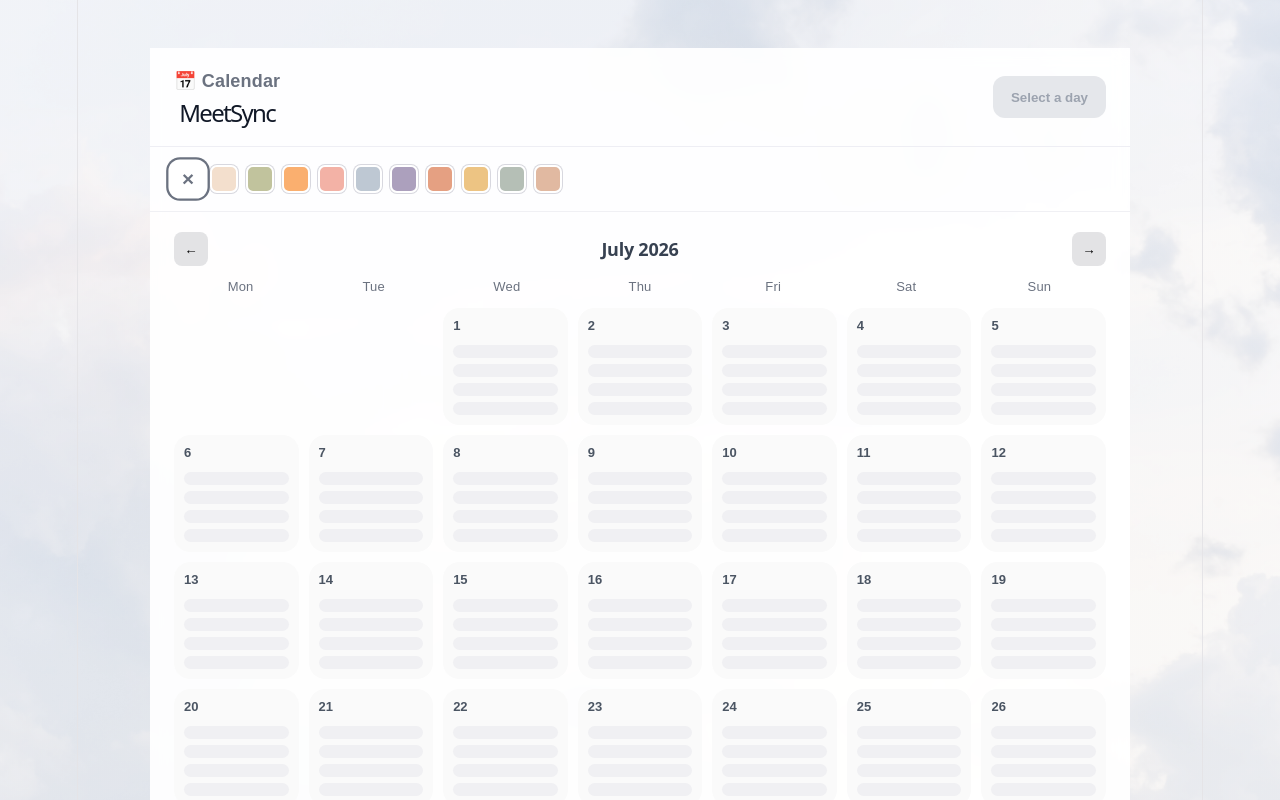
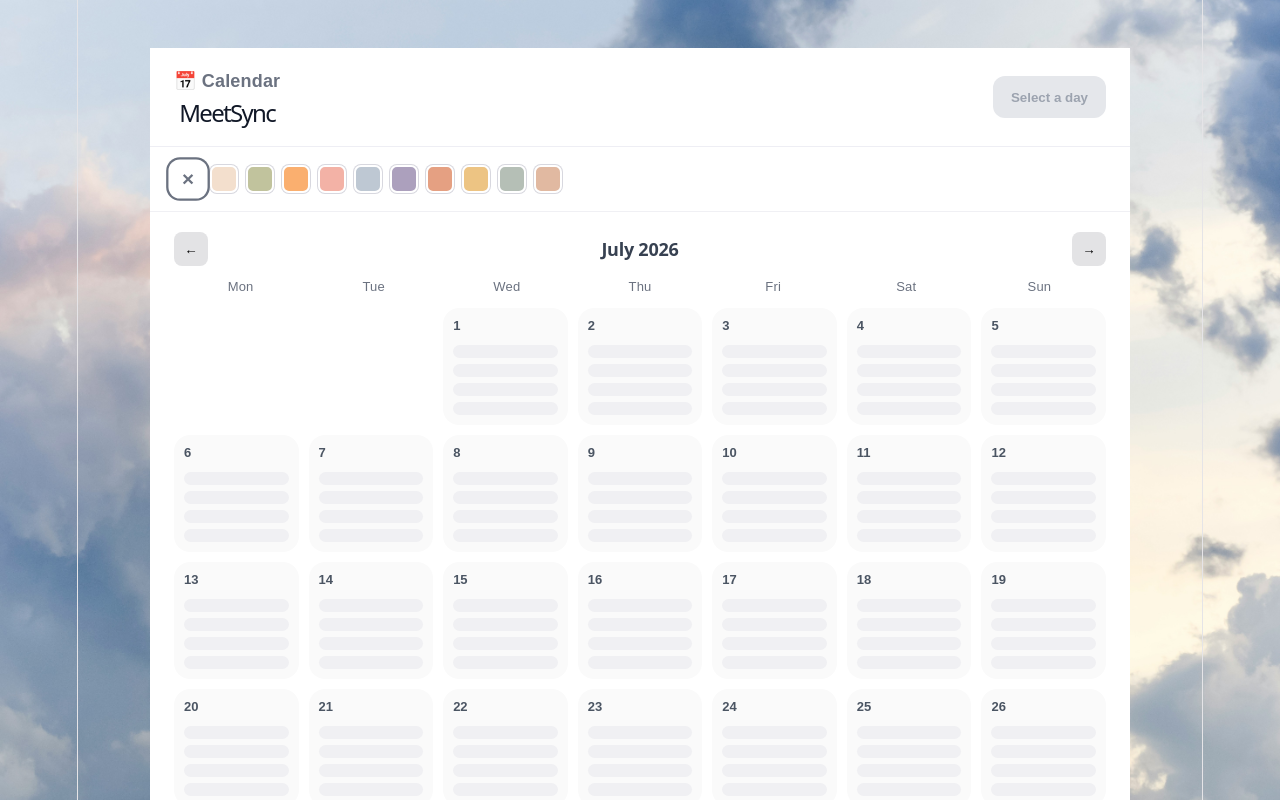
Before and after one commit to aylintosun/meetsync, a React (Vite) app: page / in a window 1280 px wide. Shown: the top 800 px of the page. Built offline with nearby package versions, Linux system fonts and the light colour scheme.

Commit message:
Fixed the opacity of the background

```diff
--- a/src/App.css
+++ b/src/App.css
@@ -7,13 +7,7 @@
   font-family: Arial, sans-serif;
   color: #2f3340;
 
-  background-image:
-    linear-gradient(
-      rgba(248, 248, 251, 0.82),
-      rgba(248, 248, 251, 0.82)
-    ),
-    url("/davies-designs-studio-G-6kwVnClsE-unsplash.jpg");
-
+  background-image:url("/davies-designs-studio-G-6kwVnClsE-unsplash.jpg");
   background-size: cover;
   background-position: center;
   background-repeat: no-repeat;
@@ -47,8 +41,8 @@
 }
 
 .calendar-card {
-  background: rgba(255, 255, 255, 0.92);
-  backdrop-filter: blur(8px);
+  background: #ffffff;
+  backdrop-filter: none;
 }
 
 .calendar-top {
```
